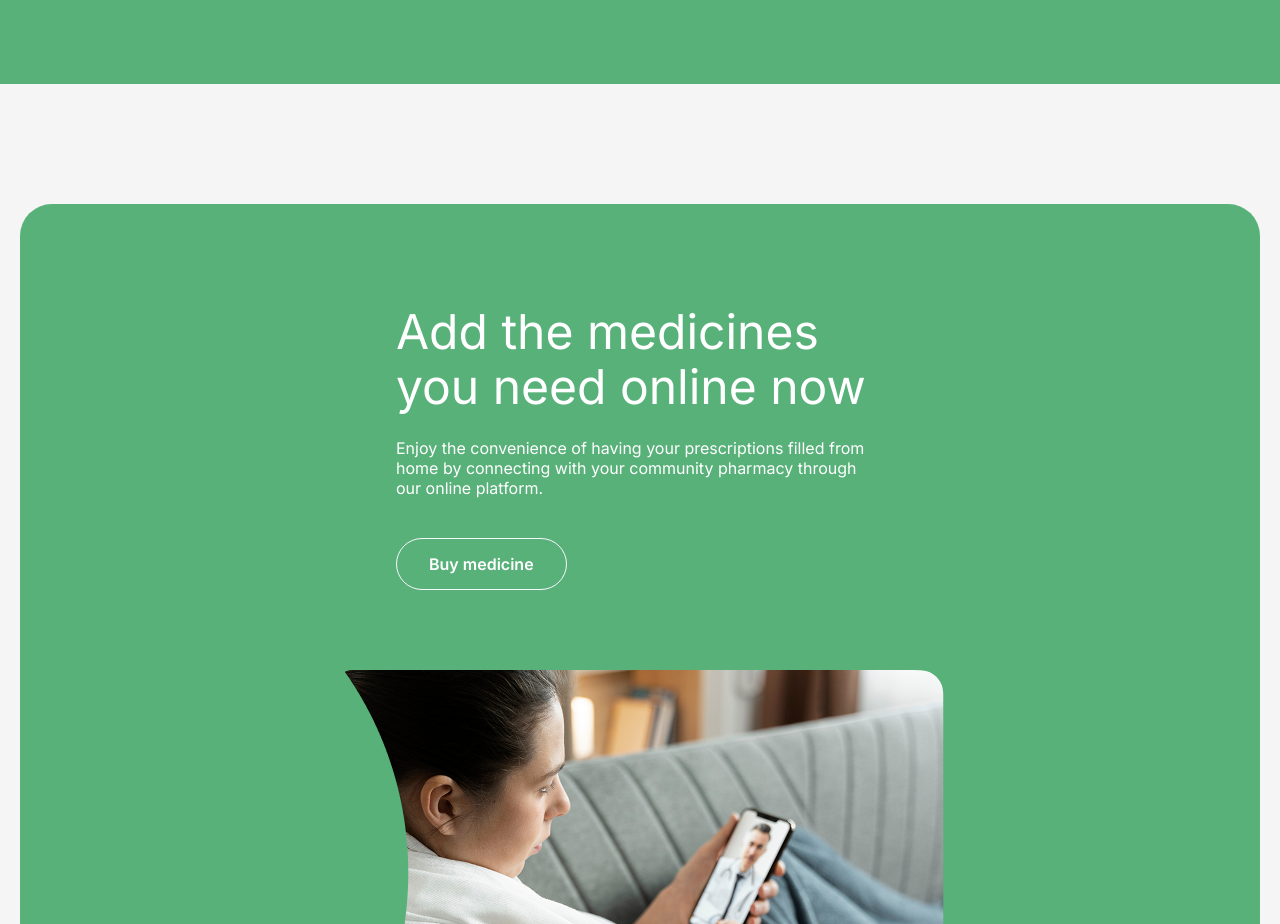
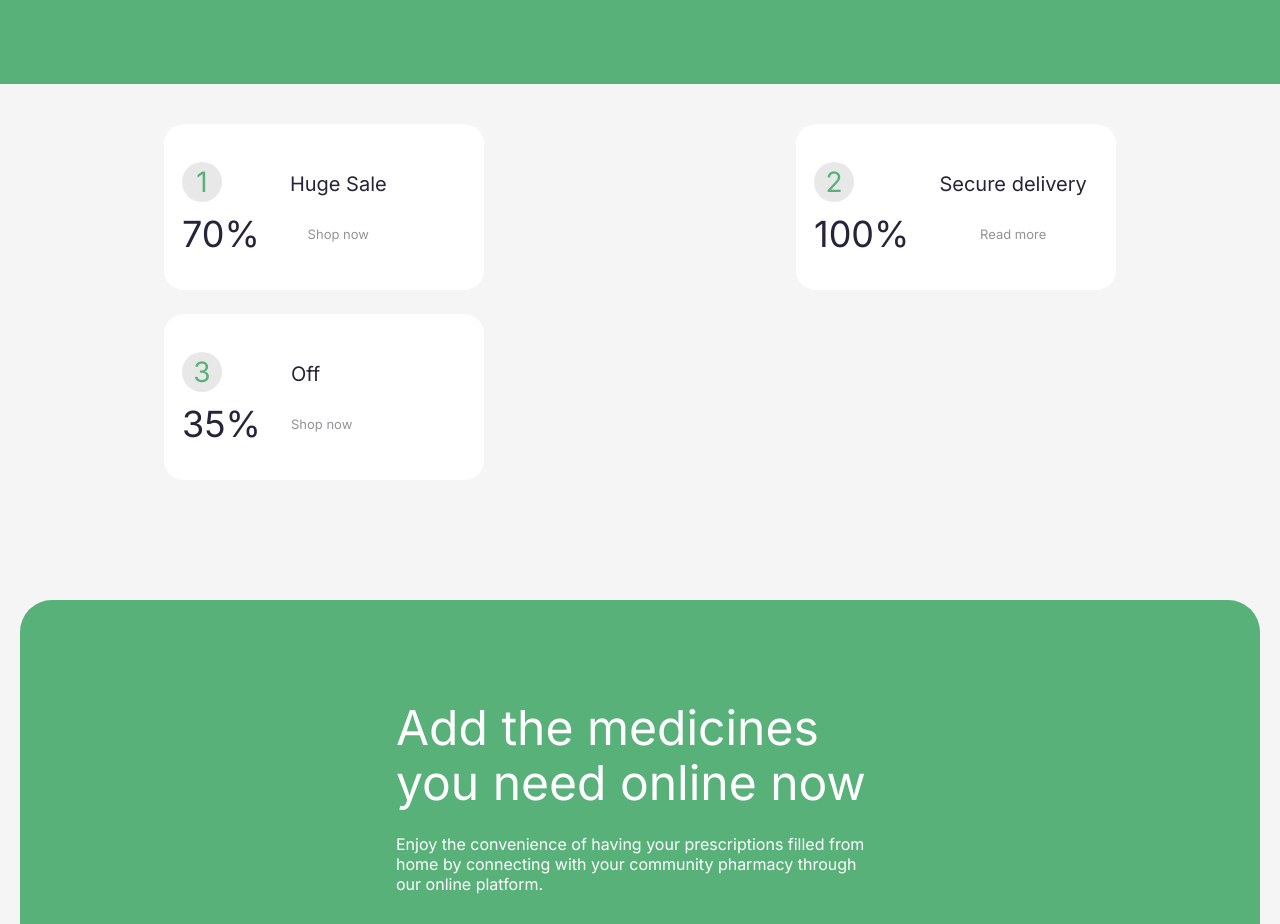
Before and after one commit to TyshchenkoYulia/E-Pharmacy, a React (Vite) app in the folder front-end/: page / in a window 1280 px wide. Shown: the part 940-1864 px from the top of the page. Built offline with nearby package versions, Linux system fonts and the light colour scheme.

Commit message:
created promo banners section

```diff
--- /dev/null
+++ b/front-end/src/components/PromoBanners.tsx
@@ -0,0 +1,98 @@
+import { useNavigate } from "react-router-dom";
+
+interface PromoBanner {
+  title: string;
+  subtitle: string;
+  buttonText: string;
+  type: "discount" | "info";
+  value?: number;
+  link: string;
+}
+
+const banners: PromoBanner[] = [
+  {
+    title: "Huge Sale",
+    subtitle: "70%",
+    buttonText: "Shop now",
+    type: "discount",
+    value: 70,
+    link: "/search?discount=70",
+  },
+  {
+    title: "Secure delivery",
+    subtitle: "100%",
+    buttonText: "Read more",
+    type: "info",
+    link: "/feature",
+  },
+  {
+    title: "Off",
+    subtitle: "35%",
+    buttonText: "Shop now",
+    type: "discount",
+    value: 35,
+    link: "/search?discount=35",
+  },
+];
+
+export default function PromoBanners() {
+  const navigate = useNavigate();
+
+  const handleClick = (banner: PromoBanner) => {
+    if (banner.type === "discount" && banner.value) {
+      // якщо банер типу "discount" → робимо запит на бек
+
+      console.log(`Search products with discount ${banner.value}%`);
+    }
+    navigate(banner.link);
+  };
+
+  return (
+    <section
+      className="flex flex-col justify-center items-center gap-[16px]
+    my-[40px] mx-[20px]
+    tablet:gap-[24px] tablet:grid tablet:grid-cols-2 tablet:justify-items-center
+     desktop:grid-cols-3"
+    >
+      {banners.map((banner, index) => (
+        <div
+          key={index}
+          className="  bg-whitePrimary rounded-[20px] h-[126px] w-[334px]
+                     flex flex-start  gap-[30px] items-center py-[14px] px-[18px]
+                     hover:shadow-lg transition
+                     tablet:h-[166px] tablet:w-[320px]"
+        >
+          <div className="flex flex-col gap-[14px]">
+            <div
+              className="text-[24px] leading-[24px] w-10 h-10 rounded-full
+                       bg-grayColor flex items-center justify-center
+                       text-greenPrimary
+                       tablet:text-[28px] tablet:leading-[28px]"
+            >
+              {index + 1}
+            </div>
+            <p
+              className="text-[24px] leading-[24px] font-500
+            tablet:text-[36px] tablet:leading-[36px]"
+            >
+              {banner.subtitle}
+            </p>
+          </div>
+
+          <div className="flex flex-col gap-[30px] ">
+            <h3 className="text-[16px] leading-[18px] tablet:text-[20px] tablet:leading-[24px]">
+              {banner.title}
+            </h3>
+            <button
+              onClick={() => handleClick(banner)}
+              className="text-[13px] leading-[16px] rounded-[40px] text-secondaryText
+                       transition-transform hover:scale-110 hover:text-hoverGreen"
+            >
+              {banner.buttonText}
+            </button>
+          </div>
+        </div>
+      ))}
+    </section>
+  );
+}
--- a/front-end/src/components/PromoBanner.tsx
+++ b/front-end/src/components/PromoContent.tsx
@@ -1,13 +1,13 @@
 import { useNavigate } from "react-router-dom";
 import PromoImage from "./PromoImage";
 
-export default function PromoBanner() {
+export default function PromoContent() {
   const navigate = useNavigate();
 
   return (
     <section
       className="flex flex-col justify-center items-center
-                 bg-greenPrimary mt-[80px] mb-[40px] mx-[20px]
+                 bg-greenPrimary  my-[40px] mx-[20px]
                  h-[674px]  rounded-[32px] p-6 text-whitePrimary
                   tablet:h-[912px] tablet:mt-[120px] tablet:mb-[64px]
                   desktop:h-[486px] desktop:flex-row desktop:py-[40px]
--- a/front-end/src/components/PromoSection.tsx
+++ b/front-end/src/components/PromoSection.tsx
@@ -1,10 +1,10 @@
 import Features from "./Features";
-import PromoBanner from "./PromoBanner";
+import PromoContent from "./PromoContent";
 
 export default function PromoSection() {
   return (
     <>
-      <PromoBanner />
+      <PromoContent />
       <Features />
     </>
   );
--- a/front-end/src/pages/HomePage.tsx
+++ b/front-end/src/pages/HomePage.tsx
@@ -1,4 +1,5 @@
 import MainBanner from "../components/MainBanner";
+import PromoBanners from "../components/PromoBanners";
 import PromoSection from "../components/PromoSection";
 import Reviews from "../components/Reviews";
 
@@ -6,6 +7,7 @@ export default function HomePage() {
   return (
     <>
       <MainBanner />
+      <PromoBanners />
       <PromoSection />
       <Reviews />
     </>
```
